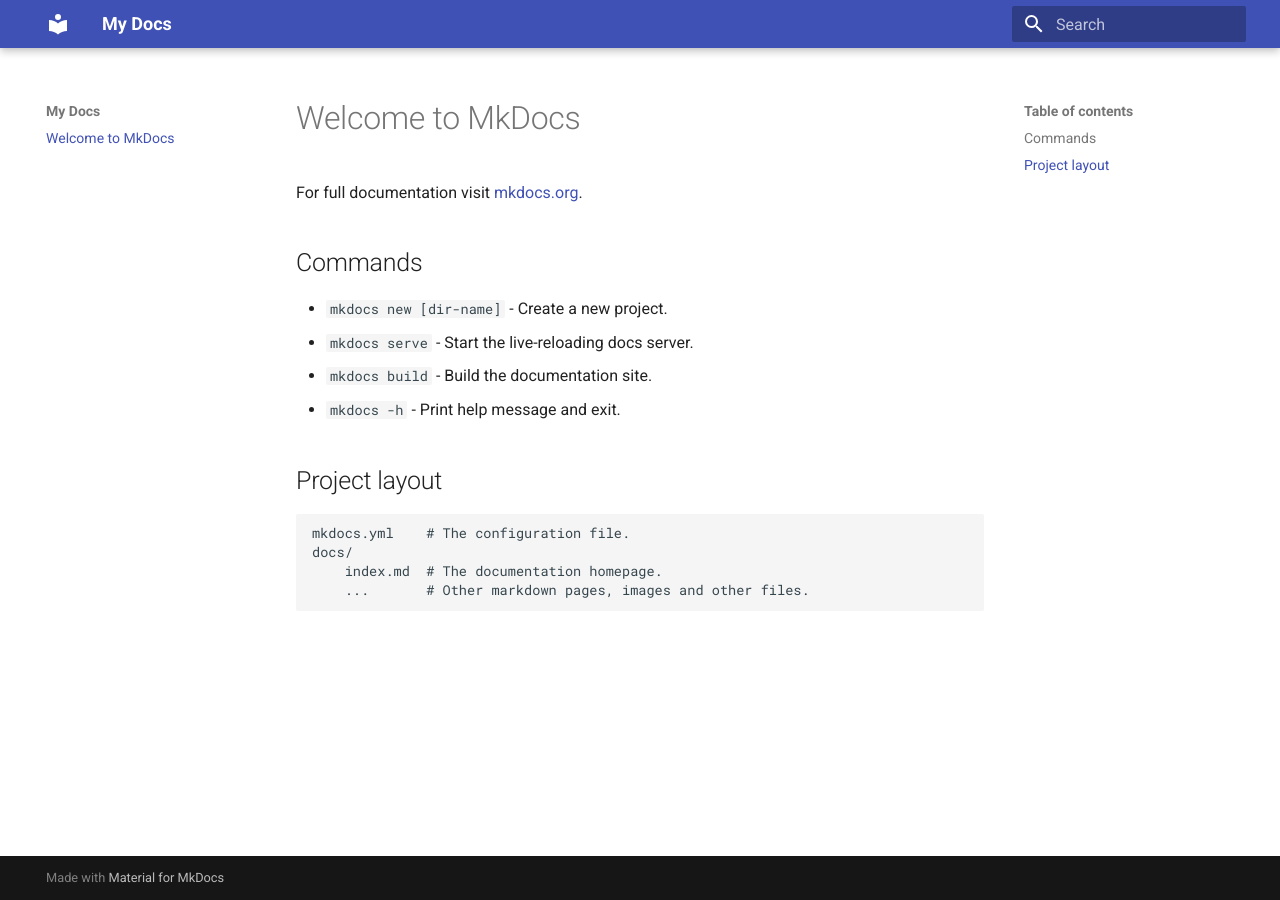
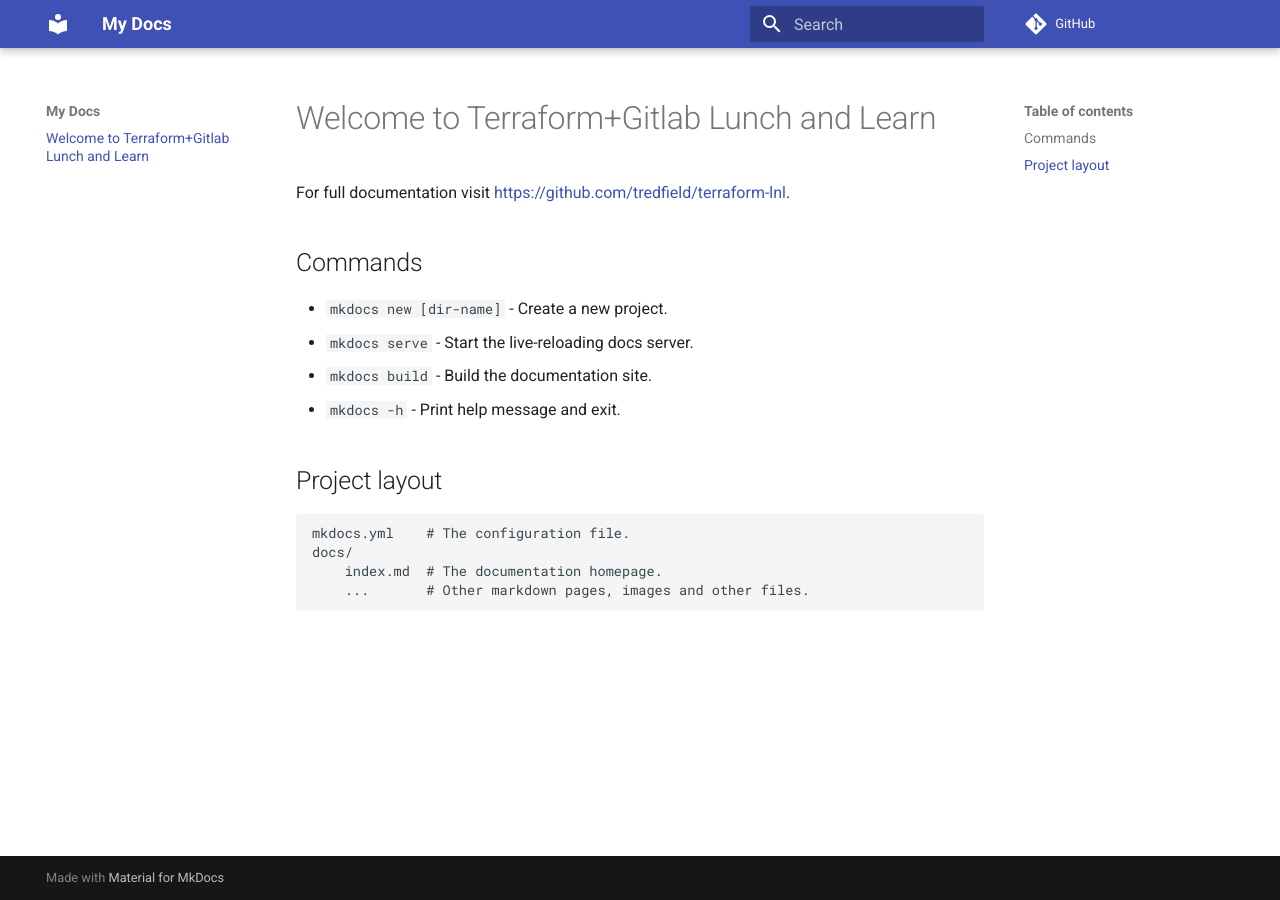
Before and after one commit to tredfield/terraform-lnl, an MkDocs documentation site: the page built from docs/index.md, in a window 1280 px wide. Built offline with MkDocs 1.6.1 and Material for MkDocs 9.7.7, drawn with Linux system fonts in a browser that asks for light colours; comment, search, counter and statistics services are not loaded.

Commit message:
fix: update mkdocs.yml

```diff
--- a/docs/index.md
+++ b/docs/index.md
@@ -1,6 +1,6 @@
-# Welcome to MkDocs
+# Welcome to Terraform+Gitlab Lunch and Learn
 
-For full documentation visit [mkdocs.org](https://www.mkdocs.org).
+For full documentation visit [https://github.com/tredfield/terraform-lnl](https://github.com/tredfield/terraform-lnl).
 
 ## Commands
 
--- a/mkdocs.yml
+++ b/mkdocs.yml
@@ -1,3 +1,9 @@
 site_name: My Docs
 theme:
   name: material
+repo_url: https://github.com/tredfield/terraform-lnl
+markdown_extensions:
+  - pymdownx.highlight
+  - pymdownx.inlinehilite
+  - pymdownx.superfences
+  - pymdownx.snippets
```
